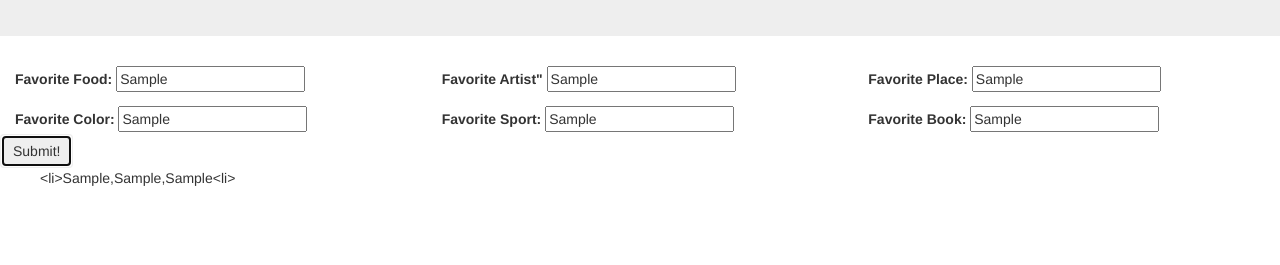
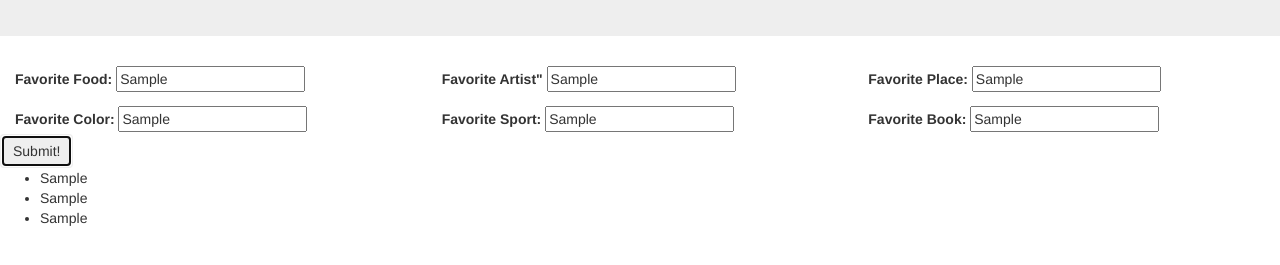
Before and after one commit to yeungm95/favorite-things-webpage, a plain HTML site: page index.html in a window 1280 px wide. Both pictures are taken after typing "Sample", "Sample", "Sample", "Sample", "Sample", "Sample" into the empty fields and a click on the button "Submit!". Shown: the part 159-424 px from the top of the page. Drawn offline with Linux system fonts and the light colour scheme.

Commit message:
add logic that displays 3 favorite things in a list after form is submitted

```diff
--- a/js/scripts.js
+++ b/js/scripts.js
@@ -14,12 +14,19 @@ $(document).ready(function() {
 
     // $("#output").text("My favorite sport is " + favoriteThingsArray[4])
 
-    newArray = []
-    newArray.push(favoriteThingsArray[1])
-    newArray.push(favoriteThingsArray[0])
-    newArray.push(favoriteThingsArray[2])
+    newArrays = []
+    newArrays.push(favoriteThingsArray[1])
+    newArrays.push(favoriteThingsArray[0])
+    newArrays.push(favoriteThingsArray[2])
 
-    $("ul#outputList").text("<li>" + newArray + "<li>")
+
+    newArrays.forEach(function(newArray) {
+      var li = "<li>"
+      var li2= "</li>"
+
+      console.log(li+newArray)
+      $("#outputList").append(li+newArray+li2)
+    })
 
 
     // Testing
```
Also changed, not shown: index.html (+0 -1 lines).
